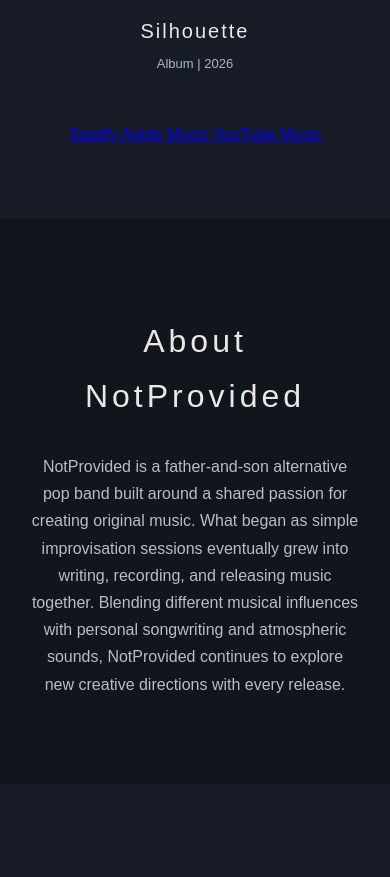
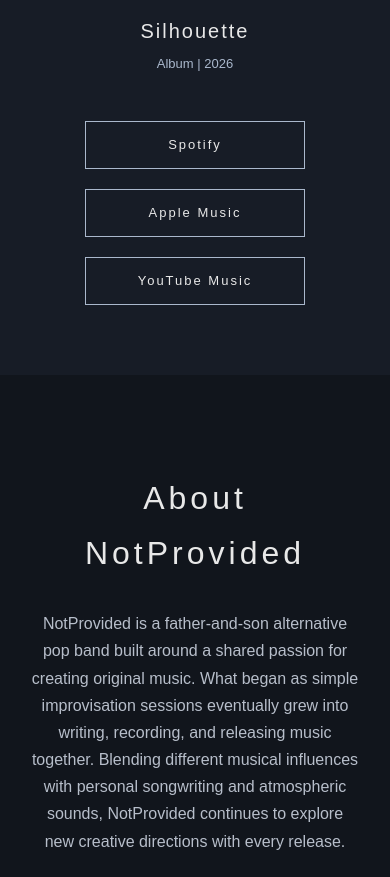
Before and after one commit to notprovidedstudios-hash/notprovided-website, a plain HTML site: page index.html in a window 390 px wide. Shown: the part 3740-4617 px from the top of the page. Drawn offline with Linux system fonts and the light colour scheme.

Commit message:
Update style.css

```diff
--- a/style.css
+++ b/style.css
@@ -281,3 +281,59 @@ body {
 .release p + p {
     margin-top: 0;
 }
+/* Streaming section */
+.streaming-section {
+    margin: 80px auto 0;
+    text-align: center;
+    max-width: 700px;
+}
+
+.streaming-section h3 {
+    font-size: 22px;
+    font-weight: 400;
+    letter-spacing: 4px;
+}
+
+.streaming-section p {
+    font-size: 14px;
+    color: #aab8cc;
+}
+
+/* Streaming buttons */
+.streaming-links {
+    display: flex;
+    justify-content: center;
+    flex-wrap: wrap;
+    gap: 20px;
+    margin-top: 30px;
+}
+
+.streaming-links a {
+    display: inline-block;
+    padding: 12px 25px;
+    border: 1px solid #aab8cc;
+    color: #e8e8e8;
+    text-decoration: none;
+    font-size: 13px;
+    letter-spacing: 2px;
+    transition: 0.3s;
+}
+
+.streaming-links a:hover {
+    background-color: #aab8cc;
+    color: #11151c;
+}
+
+/* Mobile layout */
+@media (max-width: 600px) {
+    .streaming-links {
+        flex-direction: column;
+        align-items: center;
+    }
+
+    .streaming-links a {
+        width: 220px;
+        max-width: 100%;
+        box-sizing: border-box;
+    }
+}
```
